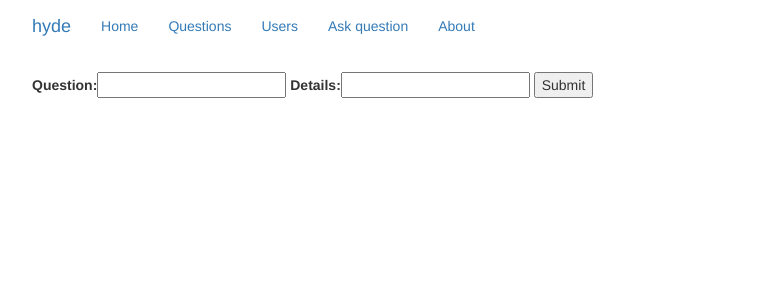
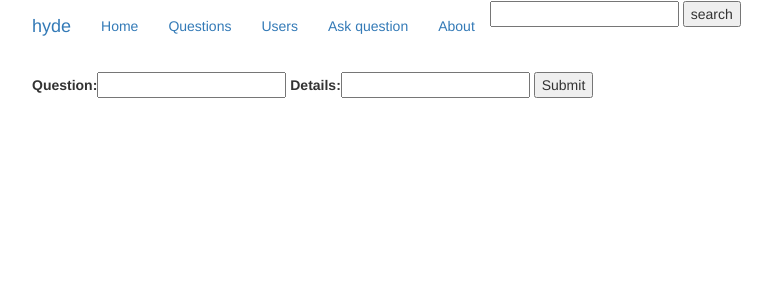
Before and after one commit to nyddle/toster, a Django app: page /home/ in a window 1280 px wide. Shown: the top 300 px of the page, without its empty margins (38-810 px from the left). Run offline with Django 3.2, Linux system fonts and the light colour scheme; parts of the project's set-up code (start-up, migrations or seed data) failed here and were passed over; some libraries are stand-ins or nearby versions.

Commit message:
super simple search added

```diff
--- a/core/templates/base.html
+++ b/core/templates/base.html
@@ -42,6 +42,12 @@
           <li class="active"><a href="{% url 'users' %}">Users</a></li>
           <li class="active"><a href="{% url 'ask_question' %}">Ask question</a></li>
           <li class="active"><a href="{% url 'about' %}">About</a></li>
+          <li class="active">
+            <form action="{% url 'search_results' %}" method="GET">
+                <input type="text" name="q" />
+                <button type="submit">search</button>
+            </form>
+          </li>
         </ul>
       </div>
     </div>
--- a/core/views.py
+++ b/core/views.py
@@ -38,6 +38,14 @@ class UserView(View):
 class QuestionListView(ListView):
     model = Question
     queryset = Question.objects.order_by('-pub_date')
+
+    def get_queryset(self):
+        queryset = super(QuestionListView, self).get_queryset()
+        q = self.request.GET.get("q")
+
+        if q:
+            return queryset.filter(question__icontains=q)
+        return queryset
 
 class PopularQuestionListView(ListView):
     model = Question
--- a/toster/urls.py
+++ b/toster/urls.py
@@ -32,6 +32,8 @@ urlpatterns = patterns('',
     url(r'^admin/', include(admin.site.urls)),
     url(r'^about/', TemplateView.as_view(template_name='about.html'), name='about'),
 
+    url(r'^search/$', QuestionListView.as_view(), name='search_results'),
+
     url(r'^api-auth/', include('rest_framework.urls', namespace='rest_framework')),
 
 )
```
